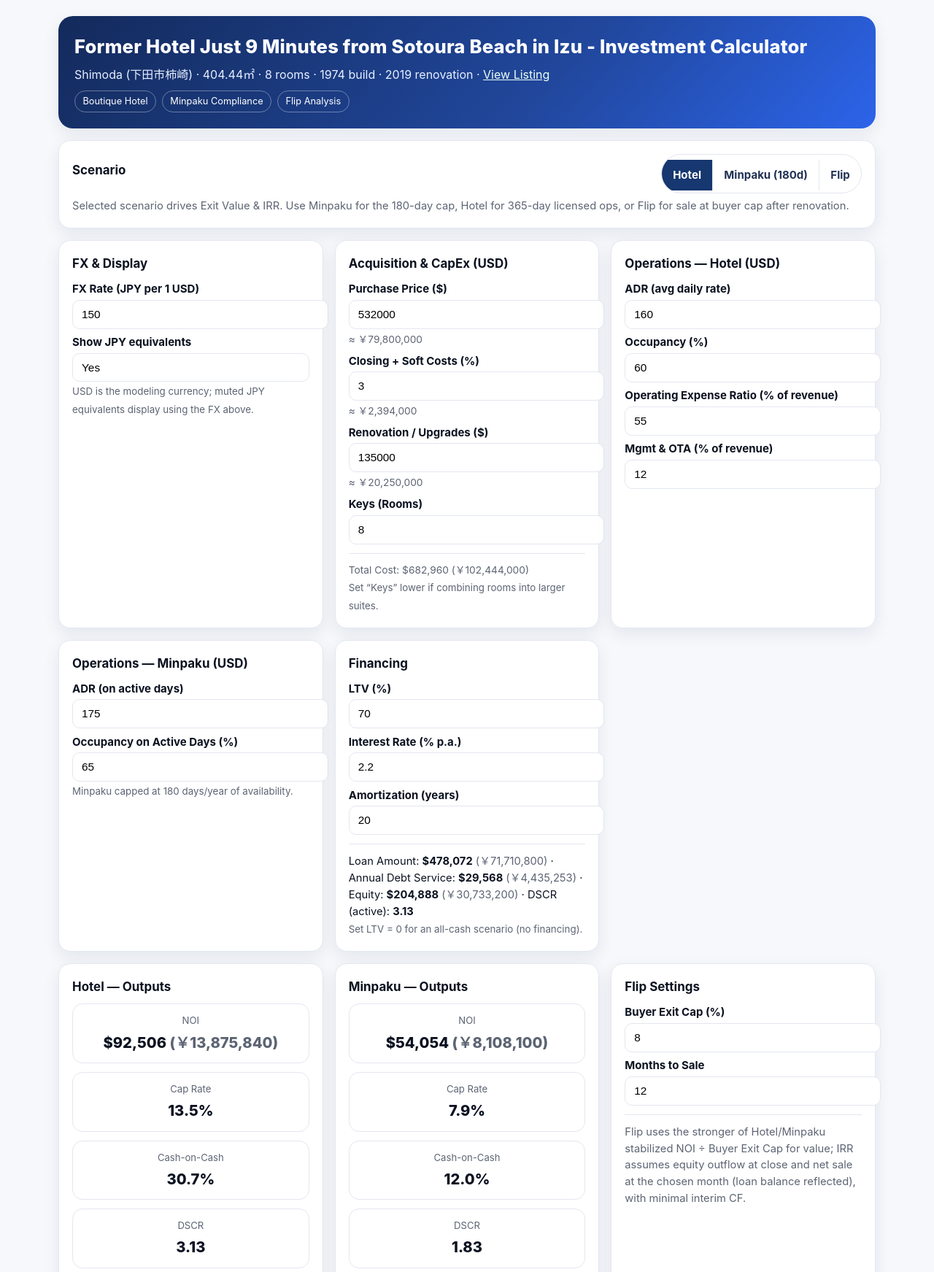
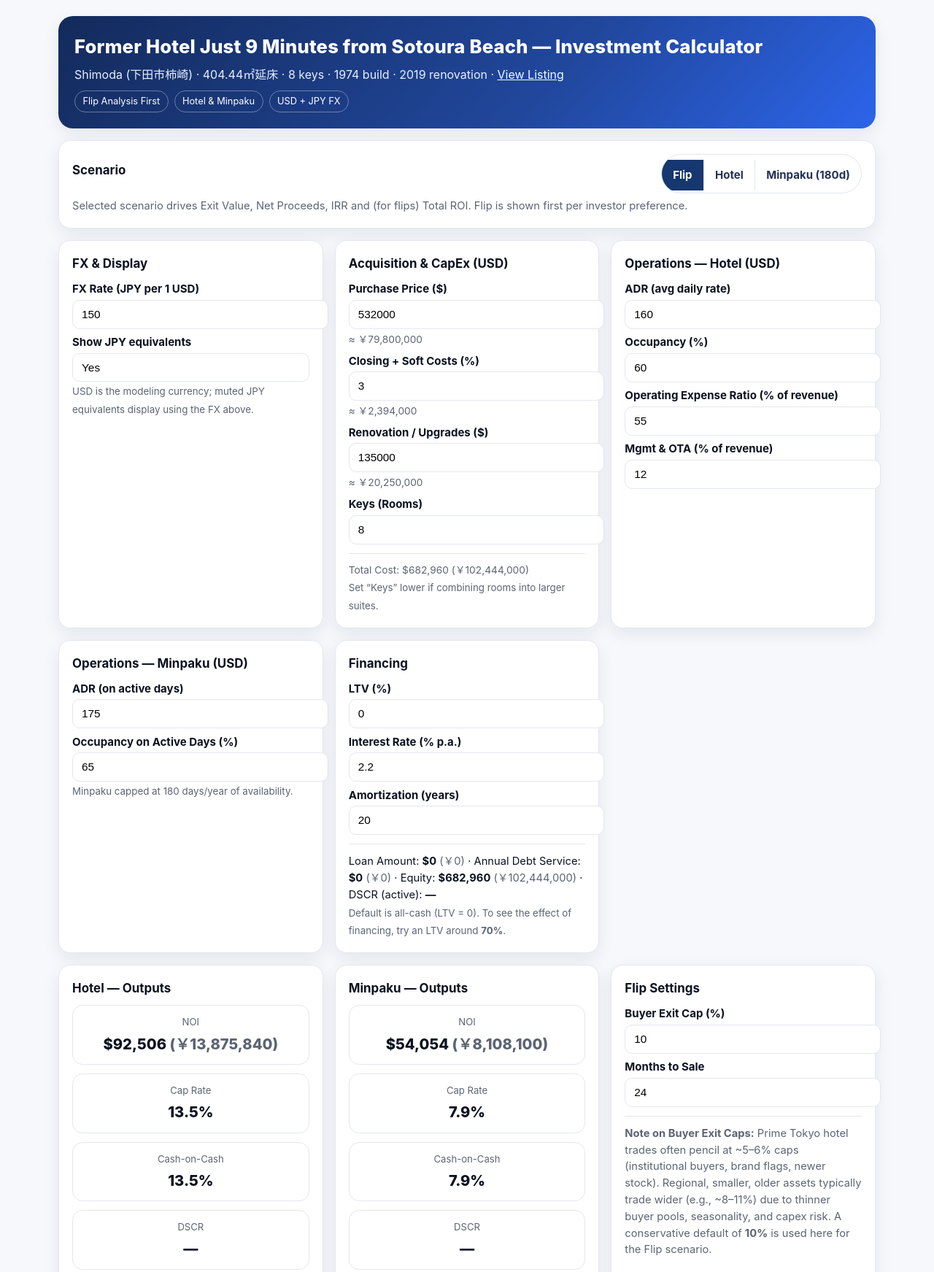
Before and after one commit to Izuproperty/Sotouraboutique, a plain HTML site: page index.html in a window 1280 px wide. Shown: the top 1743 px of the page at 73% size. Drawn offline with Linux system fonts and the light colour scheme.

Commit message:
Update index.html

```diff
--- a/index.html
+++ b/index.html
@@ -3,8 +3,8 @@
 <head>
 <meta charset="utf-8">
 <meta name="viewport" content="width=device-width,initial-scale=1">
-<title>Former Hotel Just 9 Minutes from Sotoura Beach in Izu - Investment Calculator</title>
-<meta name="description" content="Investor-grade pro forma for Shimoda lodging asset. Hotel vs Minpaku vs Flip scenarios with FX, financing summary, DSCR, realism gauge, exit IRR, and ROI for flips.">
+<title>Former Hotel Just 9 Minutes from Sotoura Beach — Investment Calculator</title>
+<meta name="description" content="Investor-grade calculator for a former hotel near Sotoura Beach. Flip vs hotel vs minpaku scenarios with FX, financing, DSCR, realism gauge, IRR, and ROI.">
 <style>
   :root{
     --bg:#f6f8fb; --panel:#ffffff; --ink:#0b1220; --muted:#5c6473;
@@ -61,12 +61,12 @@
 
   <!-- HERO -->
   <header class="hero" role="banner">
-    <h1>Former Hotel Just 9 Minutes from Sotoura Beach in Izu - Investment Calculator</h1>
-    <p>Shimoda (下田市柿崎) · 404.44㎡ · 8 rooms · 1974 build · 2019 renovation ·
+    <h1>Former Hotel Just 9 Minutes from Sotoura Beach — Investment Calculator</h1>
+    <p>Shimoda (下田市柿崎) · 404.44㎡延床 · 8 keys · 1974 build · 2019 renovation ·
       <a href="https://www.izumirai.com/bkndetail/3966776075/room97540665/" target="_blank" rel="noopener">View Listing</a>
     </p>
     <div class="badge">
-      <span class="tag">Boutique Hotel</span><span class="tag">Minpaku Compliance</span><span class="tag">Flip Analysis</span>
+      <span class="tag">Flip Analysis First</span><span class="tag">Hotel & Minpaku</span><span class="tag">USD + JPY FX</span>
     </div>
   </header>
 
@@ -75,15 +75,18 @@
     <div style="display:flex;justify-content:space-between;align-items:center;margin-bottom:6px">
       <h2>Scenario</h2>
       <div class="seg" role="radiogroup" aria-label="Scenario selector">
-        <input type="radio" id="sc_hotel" name="scenario" value="hotel" checked>
+        <!-- Flip first & default -->
+        <input type="radio" id="sc_flip" name="scenario" value="flip" checked>
+        <label for="sc_flip" title="Sell post-renovation at buyer cap, minimal operations">Flip</label>
+
+        <input type="radio" id="sc_hotel" name="scenario" value="hotel">
         <label for="sc_hotel" title="Operate as licensed hotel/ryokan (365 days)">Hotel</label>
+
         <input type="radio" id="sc_minpaku" name="scenario" value="minpaku">
         <label for="sc_minpaku" title="Operate under 住宅宿泊事業法 (180-day annual cap)">Minpaku (180d)</label>
-        <input type="radio" id="sc_flip" name="scenario" value="flip">
-        <label for="sc_flip" title="Sell post-renovation at buyer cap, minimal operations">Flip</label>
       </div>
     </div>
-    <div class="note muted">Selected scenario drives Exit Value & IRR. Use Minpaku for the 180-day cap, Hotel for 365-day licensed ops, or Flip for sale at buyer cap after renovation.</div>
+    <div class="note muted">Selected scenario drives Exit Value, Net Proceeds, IRR and (for flips) Total ROI. Flip is shown first per investor preference.</div>
   </div>
 
   <!-- INPUTS -->
@@ -146,14 +149,14 @@
     <div class="panel">
       <h2>Financing</h2>
       <label>LTV (%)</label>
-      <input id="ltv" type="number" step="1" value="70">
+      <input id="ltv" type="number" step="1" value="0">
       <label>Interest Rate (% p.a.)</label>
       <input id="rate" type="number" step="0.1" value="2.2">
       <label>Amortization (years)</label>
       <input id="amort" type="number" step="1" value="20">
       <div class="divider"></div>
       <div id="fin_summary" class="note"></div>
-      <small class="muted">Set LTV = 0 for an all-cash scenario (no financing).</small>
+      <small class="muted">Default is all-cash (LTV = 0). To see the effect of financing, try an LTV around <strong>70%</strong>.</small>
     </div>
 
   </div>
@@ -185,11 +188,15 @@
     <div class="panel">
       <h2>Flip Settings</h2>
       <label>Buyer Exit Cap (%)</label>
-      <input id="flip_exitcap" type="number" step="0.5" value="8">
+      <input id="flip_exitcap" type="number" step="0.5" value="10">
       <label>Months to Sale</label>
-      <input id="flip_months" type="number" step="1" value="12">
+      <input id="flip_months" type="number" step="1" value="24">
       <div class="divider"></div>
-      <div class="note muted">Flip uses the stronger of Hotel/Minpaku stabilized NOI ÷ Buyer Exit Cap for value; IRR assumes equity outflow at close and net sale at the chosen month (loan balance reflected), with minimal interim CF.</div>
+      <div class="note muted">
+        <strong>Note on Buyer Exit Caps:</strong> Prime Tokyo hotel trades often pencil at ~5–6% caps (institutional buyers, brand flags, newer stock).
+        Regional, smaller, older assets typically trade wider (e.g., ~8–11%) due to thinner buyer pools, seasonality, and capex risk.
+        A conservative default of <strong>10%</strong> is used here for the Flip scenario.
+      </div>
     </div>
 
     <div class="panel">
@@ -380,7 +387,6 @@
       loanAtExit= loanBalAfterMonths(loan, rate, amort, 60);
       netProceeds= exitVal - sellCosts - loanAtExit;
       IRR= irr5yr(equity, annCF, netProceeds);
-      // ROI not shown for hold (multi-year cash flow); keep KPI as —
       get('table_exit').innerHTML = `
         <tr><th>Scenario</th><td>${scenario}</td></tr>
         <tr><th>Year-5 NOI (grown)</th><td>${asUSD(noiY5)}${showJPY(noiY5)}</td></tr>
@@ -392,7 +398,7 @@
         <tr><th>Equity Invested</th><td>${asUSD(equity)}${showJPY(equity)}</td></tr>`;
       get('dscr_active').textContent = (scenario==='hotel'?dscrH:dscrM) ? (scenario==='hotel'?dscrH:dscrM).toFixed(2) : '—';
 
-    } else { // flip
+    } else { // flip (default)
       baseNOI = Math.max(noiH, noiM);
       exitVal = baseNOI/flipCap;
       sellCosts= exitVal*0.03;
```
